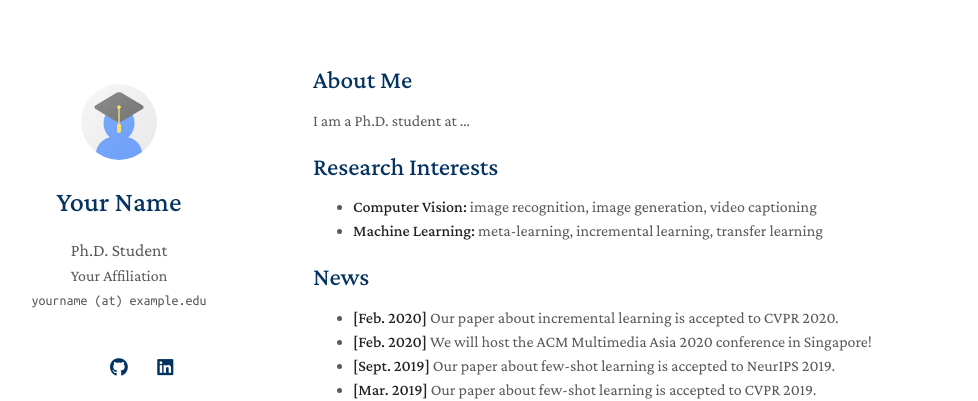
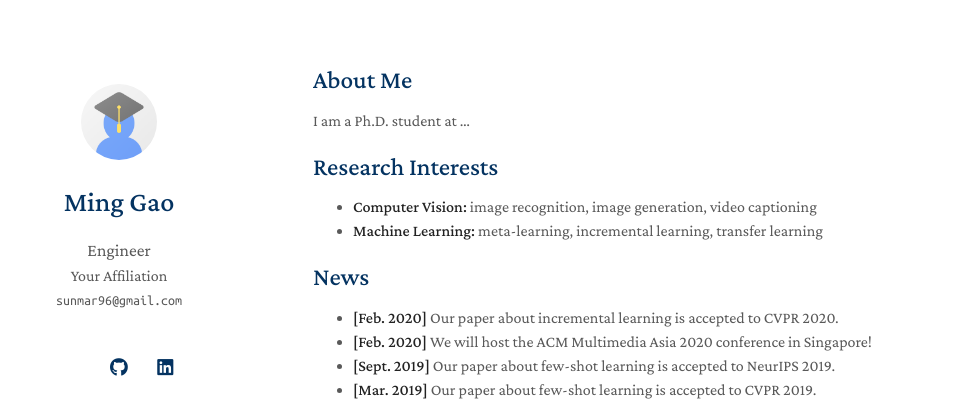
Before and after one commit to sunsmart96/sunsmart96.github.io, a Jekyll site: the page built from index.md, in a window 1280 px wide. Shown: the top 401 px of the page, without its empty margins (157-1135 px from the left). Built offline with Jekyll 4.4.1, drawn with Linux system fonts in a browser that asks for light colours; a style sheet for code colours, icons or effects is not loaded; our own code applies the rules of GitHub Pages for plain Markdown files.

Commit message:
更新个人信息

```diff
--- a/_config.yml
+++ b/_config.yml
@@ -1,8 +1,8 @@
 # Basic Information
-title: Your Name
-position: Ph.D. Student
+title: Ming Gao
+position: Engineer
 affiliation: Your Affiliation
-email: yourname (at) example.edu
+email: sunmar96@gmail.com
 
 # Search Engine Optimization (SEO)
 # The following information is used to improve the website traffic from search engines, e.g., Google.
```
